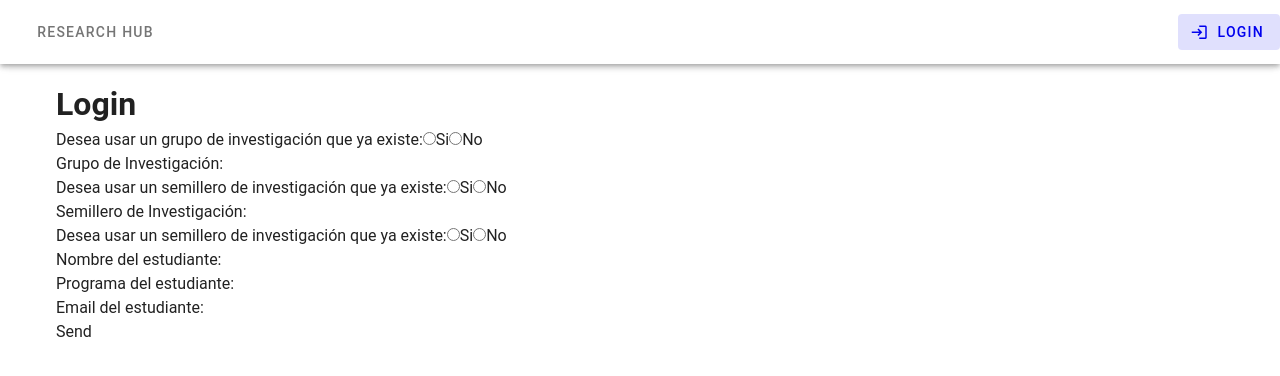
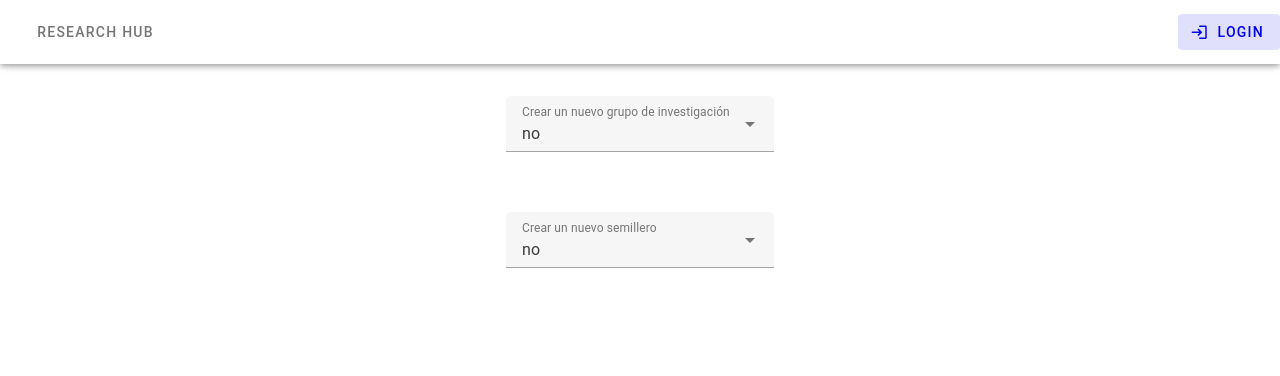
Before and after one commit to sarrietav-dev/research-hub, a Vue app in the folder apps/client/: page /form_group in a window 1280 px wide. Shown: the top 376 px of the page. Built offline with nearby package versions, Linux system fonts and the light colour scheme; what vuefire would draw is missing.

Commit message:
Idea de formulario, dirección de login a logged in

```diff
--- a/apps/client/src/router/index.ts
+++ b/apps/client/src/router/index.ts
@@ -32,6 +32,11 @@ const router = createRouter({
       component: () => import('../views/LoginView.vue')
     },
     {
+      path: '/logged_in',
+      name: 'logged_in',
+      component: () => import('../views/LoggedInView.vue')
+    },
+    {
       path: '/form_group',
       name: 'form_group',
       component: () => import('../views/FormGroupView.vue')
--- a/apps/client/src/views/FormGroupView.vue
+++ b/apps/client/src/views/FormGroupView.vue
@@ -1,61 +1,73 @@
 <template>
-    <main>
-      <div class="login">
-        <h1>Login</h1>
-        <div class="groups">
-            <div class="new_group_old_group">
-                <label for="new_group_old_group">Desea usar un grupo de investigación que ya existe:</label>
-                <label><input type="radio" id="old_group" name="new_group_old_group">Si</label>
-                <label><input type="radio" id="new_group" name="new_group_old_group">No</label>
-            </div>
-            <div class="new_group">
-                <label for="new_group">Grupo de Investigación:</label>
-                <input type="text" name="new_group">
-            </div>
-            <div class="new_seed_g_old_seed_g">
-                <label for="new_seed_g_old_seed_g">Desea usar un semillero de investigación que ya existe:</label>
-                <label><input type="radio" id="old_seed_g" name="new_seed_g_old_seed_g">Si</label>
-                <label><input type="radio" id="new_seed_g" name="new_seed_g_old_seed_g">No</label>
-            </div>
-            <div class="new_seed_group">
-                <label for="new_seed_group">Semillero de Investigación:</label>
-                <input type="text" name="new_seed_group" >
-            </div>
-        </div>
-        <div class="new_student_old_student">
-                <label for="new_student_old_student">Desea usar un semillero de investigación que ya existe:</label>
-                <label><input type="radio" id="old_seed_g" name="new_student_old_student">Si</label>
-                <label><input type="radio" id="new_seed_g" name="new_student_old_student">No</label>
-            </div>
-        <div class="new_student_info">
-            <div class="student_name">
-                <label for="student_name">Nombre del estudiante:</label>
-                <input type="text" name="student_name" >
-            </div>
-            <div class="student_program">
-                <label for="student_program">Programa del estudiante:</label>
-                <input type="text" name="student_program" >
-            </div>
-            <div class="student_email">
-                <label for="student_email">Email del estudiante:</label>
-                <input type="email" name="student_email" >
-            </div>
-        </div>
-        <button>Send</button>
-      </div>
-    </main>
+    <v-sheet width="300" class="mx-auto">
+      <v-form ref="form" class="pa-4">
+        <v-radio-group v-model="nuevoGroup" class="mb-4">
+          <v-select
+            v-model="nuevoGroup"
+            :items="['Si', 'No']"
+            label="Crear un nuevo grupo de investigación"
+          ></v-select>
+        </v-radio-group>
+
+        <v-text-field
+          v-if="nuevoGroup === 'Si'"
+          v-model="group"
+          label="Nuevo Grupo de Investigación"
+          required
+        ></v-text-field>
+
+        <v-select
+          v-if="nuevoGroup === 'No'"
+          v-model="selectedGroup"
+          :items="existingGroups"
+          label="Selecciona un Grupo Existente"
+          class="h-auto"
+          required
+        ></v-select>
+
+        <v-radio-group v-model="nuevoSeedGroup" class="mb-4">
+          <v-select
+            v-model="nuevoSeedGroup"
+            :items="['Si', 'No']"
+            label="Crear un nuevo semillero"
+            class="h-auto"
+          ></v-select>
+        </v-radio-group>
+
+        <v-text-field
+          v-if="nuevoSeedGroup === 'Si'"
+          v-model="seedGroup"
+          label="Nuevo Semillero de Investigación"
+          class="h-auto"
+          required
+        ></v-text-field>
+
+        <v-select
+          v-if="nuevoSeedGroup === 'No'"
+          v-model="selectedSeedGroup"
+          :items="existingSeedGroups"
+          label="Selecciona un Semillero Existente"
+          class="h-auto"
+          required
+        ></v-select>
+      </v-form>
+    </v-sheet>
   </template>
 
-<style>
-.new_group_old_group .new_group .new_seed_g_old_seed_g .new_seed_g {
-    display: none;
-}
-
-#new_group:checked + .new_group {
-    display: block;
-}
-
-#new_seed_g:checked + .new_seed_g {
-    display: block;
-}
-</style>
+  <script lang="ts">
+  export default {
+    data() {
+      return {
+        nuevoGroup: 'no',
+        nuevoSeedGroup: 'no',
+        group: "",
+        seedGroup: "",
+        selectedGroup: null,
+        selectedSeedGroup: null,
+        existingGroups: ["Grupo 1", "Grupo 2", "Grupo 3"],
+        existingSeedGroups: ["Semillero 1", "Semillero 2", "Semillero 3"]
+      };
+    },
+    // Otros métodos y opciones de componente
+  };
+  </script>
--- a/apps/client/src/views/LoginView.vue
+++ b/apps/client/src/views/LoginView.vue
@@ -27,6 +27,7 @@
 </template>
 
 <script lang="ts">
+import router from '@/router';
 import { group } from 'console';
   export default{
     name:'Login',
@@ -41,6 +42,7 @@ import { group } from 'console';
         //for (i in range (group.length) ){
           if(this.user === "admin@unicartagena.edu.co" && this.passw === "abc"){
             alert('Entraste yei')
+            router.push({ path: '/logged_in' })
           }
           else {
             alert('Error, Usuario o contraseña incorrecto')
```
Also changed, not shown: apps/client/src/views/LoggedInView.vue (added).
